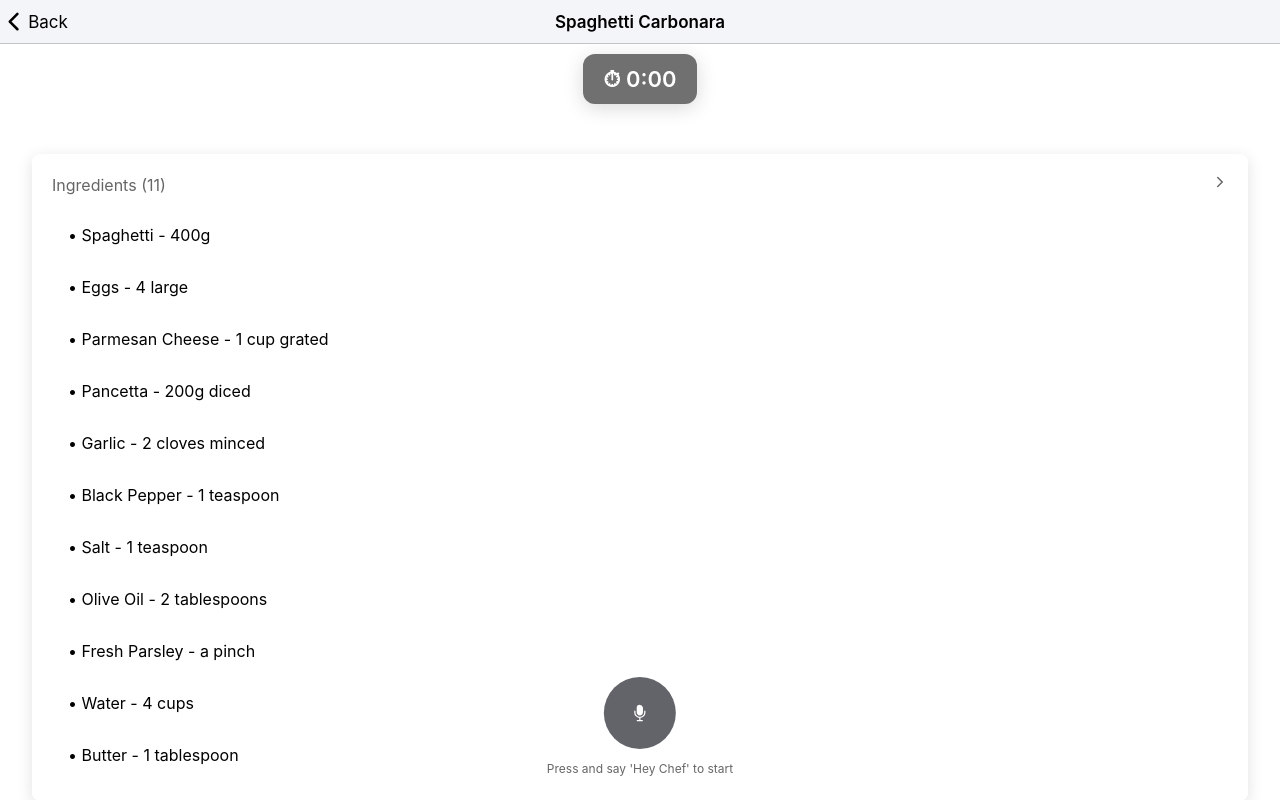
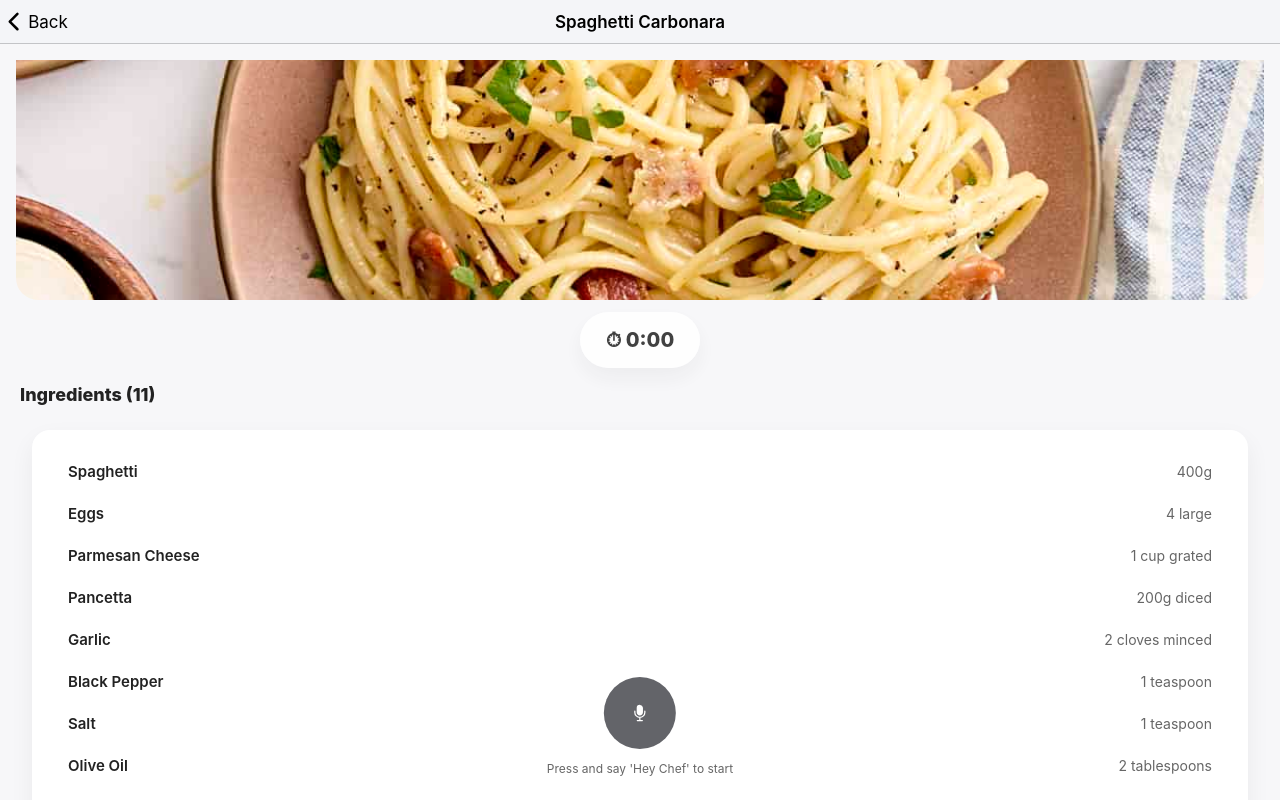
Before and after one commit to pandas-joy-zou/heychef, a React (Vite) app: page /recipe/1 in a window 1280 px wide. Built offline with nearby package versions, Linux system fonts and the light colour scheme.

Commit message:
Updated the UI in RecipeView

```diff
--- a/src/pages/Home.css
+++ b/src/pages/Home.css
@@ -185,12 +185,6 @@
   margin-bottom: 24px;
 }
 
-.ingredients-header {
-  display: flex;
-  justify-content: space-between;
-  margin-bottom: 12px;
-}
-
 .ingredient-text {
   white-space: normal;
 }
@@ -222,21 +216,10 @@
   --background: #e3f2fd !important;
 }
 
-.step-row {
-  display: flex;
-  gap: 12px;
-}
-
 .step-chip {
   min-width: 32px;
   height: 32px;
   margin-top: 4px;
-}
-
-.step-text {
-  margin: 8px 0;
-  font-size: 16px;
-  color: #666;
 }
 
 .step-text.bold {
@@ -311,38 +294,13 @@
   margin-bottom: 12px;
 }
 
-.ingredients-title {
-  margin: 0;
-  font-size: 18px;
-  font-weight: 600;
-}
-
 .ingredients-list {
   padding: 0;
-}
-
-.ingredient-item {
-  padding: 4px 0;
+  margin-top: 6px;
 }
 
 .ingredient-label {
   font-size: 14px;
-}
-
-.steps-section {
-  margin-top: 16px;
-}
-
-.steps-title {
-  font-size: 18px;
-  font-weight: 600;
-  margin-bottom: 12px;
-}
-
-.step-card {
-  margin-bottom: 12px;
-  background: white;
-  border: none;
 }
 
 .step-card.step-active {
@@ -350,33 +308,9 @@
   border: 2px solid #2196f3;
 }
 
-.step-row {
-  display: flex;
-}
-
-.step-circle {
-  min-width: 24px;
-  height: 24px;
-  border-radius: 50%;
-  background: #e0e0e0;
-  color: #666;
-  display: flex;
-  align-items: center;
-  justify-content: center;
-  font-size: 14px;
-  font-weight: 600;
-  margin-right: 12px;
-}
-
 .step-circle.active {
   background: #2196f3;
   color: white;
-}
-
-.step-text {
-  margin: 0;
-  font-size: 15px;
-  line-height: 1.5;
 }
 
 .mic-container {
@@ -407,3 +341,164 @@
 .bottom-padding {
   height: 120px;
 }
+
+.recipe-content {
+  --background: #f7f7f9;
+}
+
+.recipe-banner {
+  height: 240px;
+  width: 100%;
+  background-size: cover;
+  background-position: center;
+  border-bottom-left-radius: 22px;
+  border-bottom-right-radius: 22px;
+  position: relative;
+}
+
+.timer-pill.inactive {
+  opacity: 0.85;
+  cursor: default;
+}
+
+.ingredients-card {
+  margin-top: -6px;
+  border-radius: 18px;
+  box-shadow: 0 10px 30px rgba(0,0,0,0.08);
+}
+
+.ingredients-title {
+  margin: 0;
+  font-size: 18px;
+  font-weight: 800;
+  color: #222;
+  letter-spacing: 0.2px;
+}
+
+.ingredient-item {
+  padding: 4px 0;
+  --min-height: 34px;
+}
+
+.steps-section {
+  margin-top: 14px;
+}
+
+.steps-title {
+  margin: 14px 4px 8px;
+  font-size: 18px;
+  font-weight: 800;
+  color: #222;
+}
+
+.step-card {
+  border-radius: 16px;
+  box-shadow: 0 8px 22px rgba(0,0,0,0.06);
+}
+
+.step-row {
+  display: flex;
+  gap: 12px;
+  align-items: flex-start;
+}
+
+.step-circle {
+  width: 30px;
+  height: 30px;
+  border-radius: 999px;
+  display: grid;
+  place-items: center;
+  font-weight: 800;
+  background: #efeff4;
+  color: #444;
+  flex-shrink: 0;
+}
+
+.step-active {
+  border: 2px solid rgba(0,0,0,0.08);
+}
+
+.step-text {
+  margin: 2px 0 0;
+  font-size: 15px;
+  line-height: 1.35;
+  color: #333;
+}
+
+.ingredient-row {
+  width: 100%;
+  display: flex;
+  align-items: baseline;
+  justify-content: space-between;
+  gap: 14px;
+}
+
+.ingredient-name {
+  font-size: 15px;
+  font-weight: 600;
+  color: #222;
+}
+
+.ingredient-amount {
+  font-size: 14px;
+  color: #666;
+  white-space: nowrap;
+}
+
+.timer-row {
+  display: flex;
+  justify-content: center;
+  margin: 12px 0 16px;
+}
+
+.section-title {
+  margin: 14px 4px 8px;
+  font-size: 18px;
+  font-weight: 800;
+  color: #222;
+}
+
+.section-card {
+  border-radius: 18px;
+  box-shadow: 0 10px 24px rgba(0,0,0,0.06);
+}
+
+.header-timer,
+.header-timer-box {
+  position: static !important;
+  top: auto !important;
+  left: auto !important;
+  transform: none !important;
+}
+
+.timer-pill {
+  border-radius: 999px;
+  font-weight: 800;
+  background: rgba(255, 255, 255, 0.95);
+  box-shadow: 0 10px 24px rgba(0,0,0,0.06);
+  color: #222;
+  display: flex;
+  align-items: center;
+  gap: 10px;
+  font-size: 20px;
+  padding: 16px 26px;
+}
+
+.sort-tabs {
+  width: 100%;
+  margin: 10px 0 14px;
+  --background: #f2f2f2;
+  border-radius: 14px;
+}
+
+.sort-tabs-wrapper {
+  padding: 0 12px;
+}
+
+.sort-tabs {
+  width: 100%;
+  max-width: 100%;
+  margin: 8px auto 14px;
+  --background: #f2f2f2;
+  border-radius: 14px;
+}
--- a/src/pages/RecipeDetail.tsx
+++ b/src/pages/RecipeDetail.tsx
@@ -361,36 +361,37 @@ const RecipeDetail: React.FC = () => {
           </IonButtons>
           <IonTitle>{recipe.name}</IonTitle>
         </IonToolbar>
-
-        <div className="header-timer">
-          <div className={`header-timer-box ${timer_active ? "active" : "inactive"}`} onClick={() => timer_active && set_timer_expanded(true)}>⏱ {Math.floor(timer_remaining / 60)}:{(timer_remaining % 60).toString().padStart(2, "0")}</div>
+      </IonHeader>
+      <IonContent fullscreen className="ion-padding recipe-content">
+        <div className="recipe-banner" style={{ backgroundImage: `url(${recipe.image})` }} />
+        <div className="timer-row">
+          <div className={`timer-pill ${timer_active ? "active" : "inactive"}`} onClick={() => timer_active && set_timer_expanded(true)}>⏱ {Math.floor(timer_remaining / 60)}:{(timer_remaining % 60).toString().padStart(2, "0")}</div>
         </div>
-      </IonHeader>
-
-      <IonContent fullscreen className="ion-padding">
-        <IonCard>
+        <h2 className="section-title">Ingredients ({recipe.ingredients.length})</h2>
+        <IonCard className="section-card">
           <IonCardContent>
-            <div className="ingredients-header">
-              <h2 className="ingredients-title">Ingredients ({recipe.ingredients.length})</h2>
-              <IonIcon icon={chevronForward} />
-            </div>
-
             <IonList className="ingredients-list">
-              {recipe.ingredients.map((ingredient, idx) => (
-                <IonItem key={idx} lines="none" className="ingredient-item">
-                  <IonLabel className="ingredient-label">• {ingredient}</IonLabel>
-                </IonItem>
-              ))}
+              {recipe.ingredients.map((ingredient, idx) => {
+                const parts = ingredient.split(" - ");
+                const name = parts[0]?.trim() ?? ingredient;
+                const amount = parts.slice(1).join(" - ").trim();
+                return (
+                  <IonItem key={idx} lines="none" className="ingredient-item">
+                    <div className="ingredient-row">
+                      <span className="ingredient-name">{name}</span>
+                      <span className="ingredient-amount">{amount}</span>
+                    </div>
+                  </IonItem>
+                );
+              })}
             </IonList>
           </IonCardContent>
         </IonCard>
 
+        <h2 className="section-title">Steps</h2>
         <div className="steps-section">
-          <h2 className="steps-title">Steps</h2>
-
           {recipe.steps.map((step, index) => (
-            <IonCard
-              key={index} className={`step-card ${current_step === index ? "step-active" : ""}`}>
+            <IonCard key={index} className={`step-card ${current_step === index ? "step-active" : ""}`}>
               <IonCardContent>
                 <div className="step-row">
                   <div className={`step-circle ${current_step === index ? "active" : ""}`}>{index + 1}</div>
```
